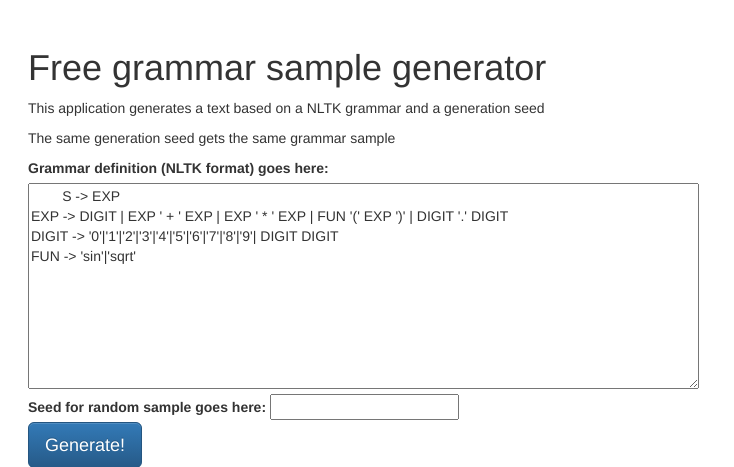
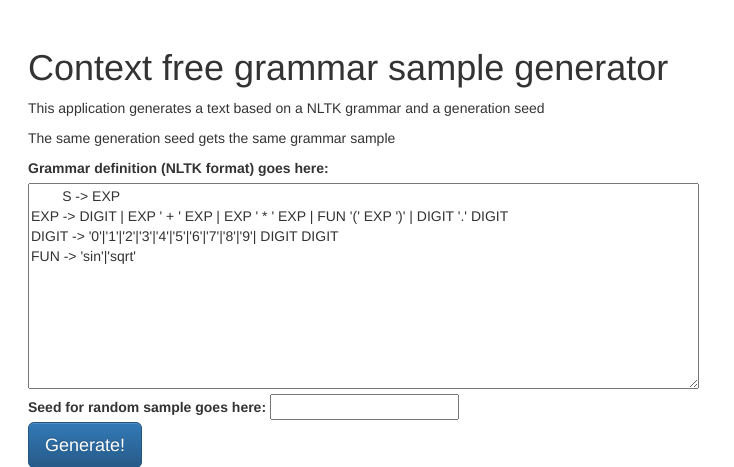
Before and after one commit to jacopofar/django-nltk-generator, a Django app: page /generator/ in a window 1280 px wide. Shown: the top 467 px of the page, without its empty margins (0-734 px from the left). Run offline with Django 3.2, Linux system fonts and the light colour scheme; some libraries are stand-ins or nearby versions.

Commit message:
typo in title

```diff
--- a/nltkgen/generator/templates/generator/input_grammar.html
+++ b/nltkgen/generator/templates/generator/input_grammar.html
@@ -3,7 +3,7 @@
 {% block title %}Grammar sample generator{% endblock title %}
 
 {% block content %}
-<h1>Free grammar sample generator</h1>
+<h1>Context free grammar sample generator</h1>
 <p>This application generates a text based on a NLTK grammar and a generation seed</p>
 <p>The same generation seed gets the same grammar sample</p>
 
```
